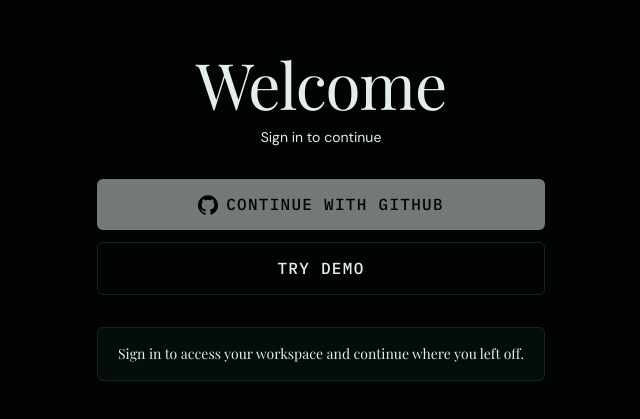
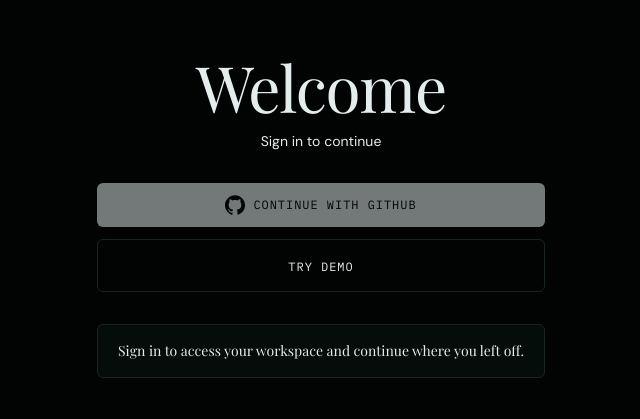
Before and after one commit to thangbuiq/pocket-buddy, a Next.js app in the folder walletmate-pwa-app/: page /login in a window 1280 px wide. Shown: the part 185-604 px from the top of the page, without its empty margins (319-959 px from the left). Built offline with nearby package versions, Linux system fonts and the light colour scheme.

Commit message:
style(ui): tune login buttons and overview controls

```diff
--- a/walletmate-pwa-app/app/(auth)/login/LoginForm.tsx
+++ b/walletmate-pwa-app/app/(auth)/login/LoginForm.tsx
@@ -39,7 +39,7 @@ export function LoginForm({
       <button
         onClick={handleGitHubLogin}
         disabled={loading !== null || !githubOAuthEnabled}
-        className="flex w-full items-center justify-center gap-2 rounded-md bg-foreground px-4 py-3 font-medium text-background transition-colors hover:bg-foreground/90 disabled:cursor-not-allowed disabled:opacity-50 cursor-pointer"
+        className="flex w-full items-center justify-center gap-2 rounded-md bg-foreground px-4 py-3 text-background transition-colors hover:bg-foreground/90 disabled:cursor-not-allowed disabled:opacity-50 cursor-pointer"
         title={
           githubOAuthEnabled
             ? undefined
@@ -47,7 +47,7 @@ export function LoginForm({
         }
       >
         <GitHubIcon className="h-5 w-5" />
-        <span className="font-mono uppercase tracking-[0.08em]">
+        <span className="font-mono text-xs font-normal uppercase tracking-[0.08em]">
           {loading === "github" ? "Connecting..." : "Continue with GitHub"}
         </span>
       </button>
@@ -55,9 +55,9 @@ export function LoginForm({
       <button
         onClick={handleDemoLogin}
         disabled={loading !== null}
-        className="w-full rounded-md border border-border bg-background px-4 py-3 font-medium text-foreground transition-colors hover:bg-accent hover:text-accent-foreground disabled:opacity-50 cursor-pointer"
+        className="w-full rounded-md border border-border bg-background px-4 py-3 text-foreground transition-colors hover:bg-accent hover:text-accent-foreground disabled:opacity-50 cursor-pointer"
       >
-        <span className="font-mono uppercase tracking-[0.08em]">
+        <span className="font-mono text-xs font-normal uppercase tracking-[0.08em]">
           {loading === "demo" ? "Loading..." : "Try Demo"}
         </span>
       </button>
--- a/walletmate-pwa-app/app/(dashboard)/dashboard/page.tsx
+++ b/walletmate-pwa-app/app/(dashboard)/dashboard/page.tsx
@@ -312,7 +312,7 @@ export default function DashboardPage() {
               </button>
             </div>
           </div>
-          <div className="flex items-center gap-2">
+          <div className="flex w-full items-center justify-between gap-2 sm:w-auto sm:justify-start">
             <IncomePrivacyToggle
               isVisible={showIncomeAmounts}
               onToggle={() => setShowIncomeAmounts((value) => !value)}
```
